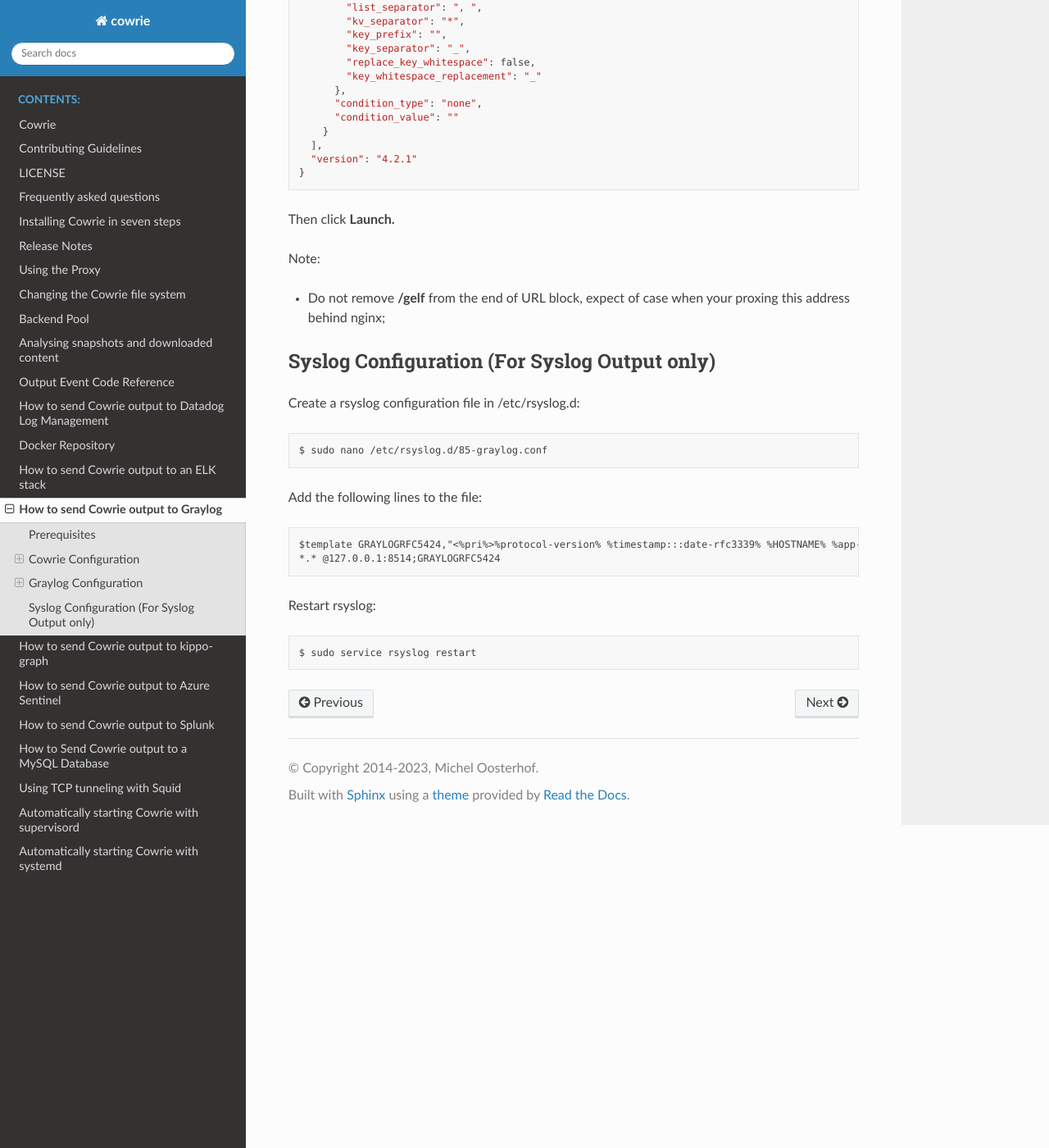
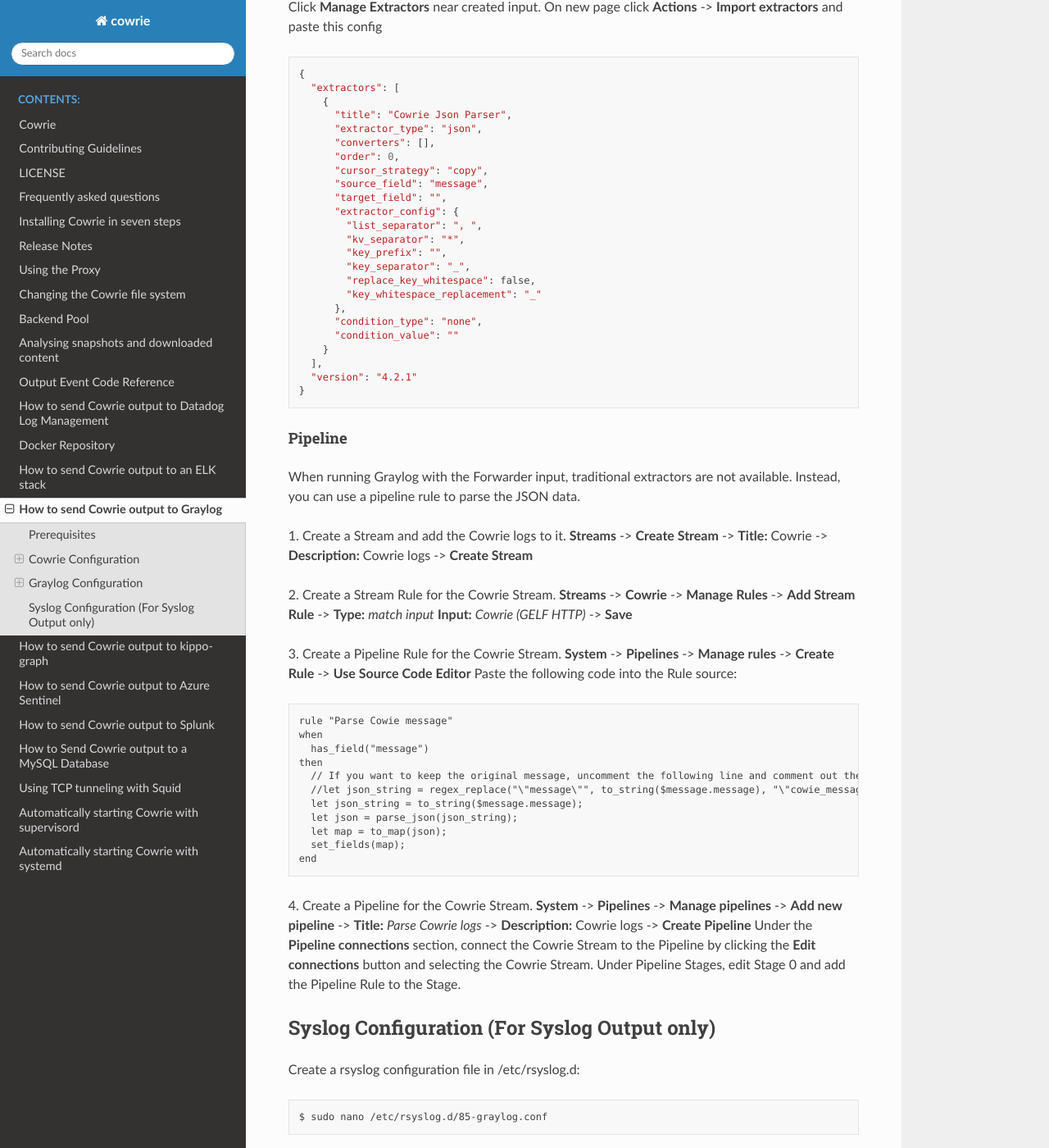
Before and after one commit to cowrie/cowrie, a Sphinx documentation site: the page built from docs/graylog/README.rst, in a window 1280 px wide and 1400 px high, scrolled down 1698 px. Shown: the whole window at 82% size. Built offline with Sphinx 7.4.7 and the Read the Docs theme 3.1.0, drawn with Linux system fonts in a browser that asks for light colours; the version number is read from the project's files by our own code; some of the changed text lies outside the part shown.

Commit message:
Added instructions for running Graylog pipelines.
When running Graylog with the Forwarder input (Enterprise option). The traditional extractor is not supported.

```diff
--- a/docs/graylog/README.rst
+++ b/docs/graylog/README.rst
@@ -18,8 +18,8 @@ Using Syslog
 Open the Cowrie configuration file and uncomment these 3 lines::
 
     [output_localsyslog]
-    facility * USER
-    format * text
+    facility = USER
+    format = text
 
 Restart Cowrie
 
@@ -29,8 +29,8 @@ Using GELF HTTP Input
 Open the Cowrie configuration file and find this block ::
 
     [output_graylog]
-    enabled * false
-    url * http://127.0.0.1:12201/gelf
+    enabled = false
+    url = http://127.0.0.1:12201/gelf
 
 Enable this block and specify url of your input.
 
@@ -55,6 +55,17 @@ GELF HTTP Input
 
 Open the Graylog web interface and click on the **System** drop-down in the top menu. From the drop-down menu select **Inputs**. Select **GELF HTTP** from the drop-down menu and click the **Launch new input** button. In the modal dialog enter the information about your input.
 
+Then click **Launch.**
+
+Note:
+
+- Do not remove **/gelf** from the end of URL block, expect of case when your proxing this address behind nginx;
+
+Parsing Cowrie JSON
+===================
+
+Extractor
+---------
 Click **Manage Extractors** near created input. On new page click **Actions** -> **Import extractors**  and paste this config ::
 
     {
@@ -82,11 +93,36 @@ Click **Manage Extractors** near created input. On new page click **Actions** ->
       "version": "4.2.1"
     }
 
-Then click **Launch.**
+Pipeline
+--------
+When running Graylog with the Forwarder input, traditional extractors are not available. Instead, you can use a pipeline rule to parse the JSON data.
 
-Note:
+1. Create a Stream and add the Cowrie logs to it.
+**Streams** -> **Create Stream** -> **Title:** Cowrie -> **Description:** Cowrie logs -> **Create Stream**
 
-- Do not remove **/gelf** from the end of URL block, expect of case when your proxing this address behind nginx;
+2. Create a Stream Rule for the Cowrie Stream.
+**Streams** -> **Cowrie** -> **Manage Rules** -> **Add Stream Rule** -> **Type:** `match input` **Input:** `Cowrie (GELF HTTP)` -> **Save**
+
+3. Create a Pipeline Rule for the Cowrie Stream.
+**System** -> **Pipelines** -> **Manage rules** -> **Create Rule** -> **Use Source Code Editor**
+Paste the following code into the Rule source::
+
+    rule "Parse Cowie message"
+    when
+      has_field("message")
+    then
+      // If you want to keep the original message, uncomment the following line and comment out the next line.
+      //let json_string = regex_replace("\"message\"", to_string($message.message), "\"cowie_message\"");
+      let json_string = to_string($message.message);
+      let json = parse_json(json_string);
+      let map = to_map(json);
+      set_fields(map);
+    end
+
+4. Create a Pipeline for the Cowrie Stream.
+**System** -> **Pipelines** -> **Manage pipelines** -> **Add new pipeline** -> **Title:** `Parse Cowrie logs` -> **Description:** Cowrie logs -> **Create Pipeline**
+Under the **Pipeline connections** section, connect the Cowrie Stream to the Pipeline by clicking the **Edit connections** button and selecting the Cowrie Stream.
+Under Pipeline Stages, edit Stage 0 and add the Pipeline Rule to the Stage.
 
 Syslog Configuration (For Syslog Output only)
 *********************************************
```
